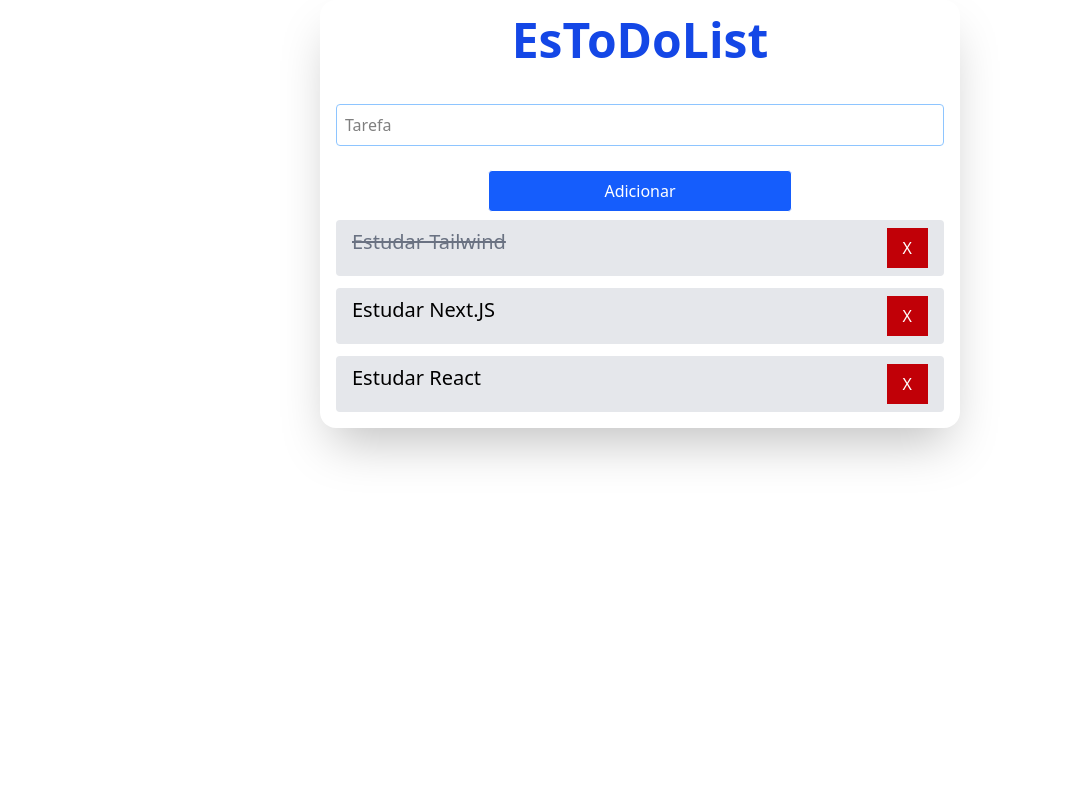
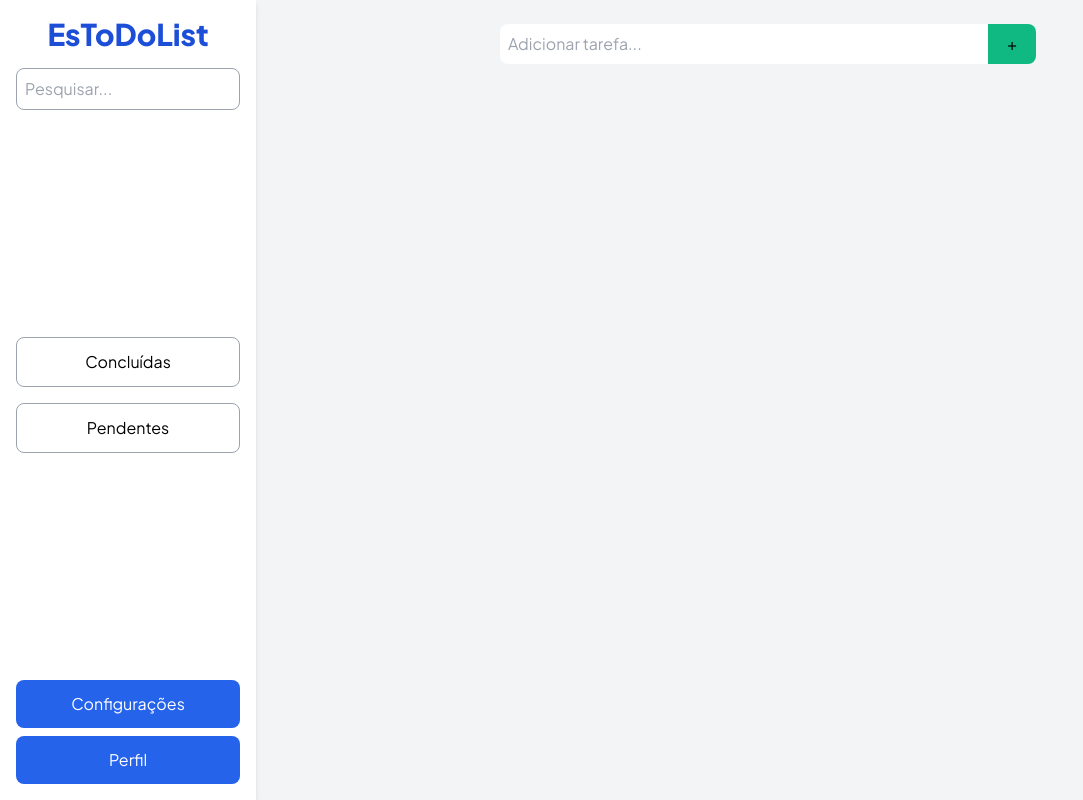
Before and after one commit to Lorena-Rinaldo/EsToDoList, a plain HTML site: page index.html in a window 1280 px wide. Shown: the whole page, without its empty margins (0-1083 px from the left). Drawn offline with nearby package versions, Linux system fonts and the light colour scheme; a small style sheet from the web is missing.

Commit message:
Inicialização da estrutura HTML com estilização Tailwind

```diff
--- a/index.html
+++ b/index.html
@@ -1,47 +1,84 @@
 <!DOCTYPE html>
-<html lang="pt-br">
+<html lang="pt-BR">
 
 <head>
   <meta charset="UTF-8">
   <meta name="viewport" content="width=device-width, initial-scale=1.0">
-
   <title>EsToDoList</title>
 
-  <script src="https://cdn.jsdelivr.net/npm/@tailwindcss/browser@4"></script>
+  <!-- Tailwind CSS via CDN -->
+  <link href="https://cdn.jsdelivr.net/npm/tailwindcss@2.2.19/dist/tailwind.min.css" rel="stylesheet">
+
+  <!-- Font Awesome -->
+  <link rel="stylesheet" href="https://cdnjs.cloudflare.com/ajax/libs/font-awesome/6.5.2/css/all.min.css"
+    integrity="sha512-SnH5WK+bZxgPHs44uWIX+LLMD/CDQz6ESV6/P79qDydo5YjWkK9p5/T6Bw3t/35p3D6uK1OQ2h8t2a/l3i6GqQ=="
+    crossorigin="anonymous" referrerpolicy="no-referrer" />
+
+  <!-- Google Fonts - Plus Jakarta Sans -->
+  <link rel="preconnect" href="https://fonts.googleapis.com">
+  <link rel="preconnect" href="https://fonts.gstatic.com" crossorigin>
+  <link href="https://fonts.googleapis.com/css2?family=Plus+Jakarta+Sans:ital,wght@0,200..800;1,200..800&display=swap"
+    rel="stylesheet">
+
+  <!-- Estilo customizado para a fonte Plus Jakarta Sans (se estiver usando CDN para Tailwind) -->
+  <!-- Se você está usando a configuração completa do Tailwind com 'tailwind.config.js', pode remover esta tag <style> -->
+  <style>
+    body {
+      font-family: 'Plus Jakarta Sans', sans-serif;
+    }
+  </style>
 </head>
 
-<body>
-  <div class="flex flex-col md:w-1/2 md:m-auto gap-2 m-6 p-4 shadow-2xl rounded-2xl ">
+<body class="flex h-screen bg-gray-100 dark:bg-black">
+  <aside class="flex flex-col justify-between w-64 h-screen p-4 bg-white shadow-md">
+    <div class="text-center ">
+      <div class="mb-4 text-3xl font-extrabold text-blue-700">
+        <h1>EsToDoList</h1>
+      </div>
 
-    <h1 class="text-5xl text-blue-700 font-bold text-center">
-      EsToDoList</h1>
+      <div class="relative">
+        <input class="w-full p-2 border border-gray-400 rounded-lg" type="text" id="pesquisar-tarefa"
+          placeholder="Pesquisar...">
+      </div>
+    </div>
 
-    <input type="text" placeholder="Tarefa" class="border border-blue-300 rounded p-2 w-full mt-8">
+    <nav class="flex flex-col items-center w-full gap-4">
+      <button
+        class="w-full p-3 text-center text-black bg-white border border-gray-400 rounded-lg hover:bg-blue-600 hover:text-white">
+        <h3>
+          Concluídas
+        </h3>
+      </button>
+      <button
+        class="w-full p-3 text-center text-black bg-white border border-gray-400 rounded-lg hover:bg-blue-600 hover:text-white">
+        <h3>
+          Pendentes
+        </h3>
+      </button>
+    </nav>
 
-    <button class="bg-blue-600 px-4 py-2 rounded mt-4 w-1/2 border border-black-100 text-white self-center">
-      Adicionar</button>
+    <div class="flex flex-col gap-2">
+      <button class="w-full p-3 text-center text-white bg-blue-600 rounded-lg hover:bg-blue-200 hover:text-black">
+        Configurações
+      </button>
 
-    <ul class="space-y-3">
-      <li class="flex justify-between bg-gray-200 px-4 py-2 rounded">
-        <span class="text-xl text-gray-500 line-through"> Estudar Tailwind</span>
-        <button class="bg-red-700 py-2 px-4 text-white">
-          X</button>
-      </li>
+      <button
+        class="w-full p-3 text-center text-white bg-blue-600 rounded-lg hover:bg-blue-200 hover:text-black focus:ring-green-20">
+        Perfil
+      </button>
+    </div>
+  </aside>
+  <main class="flex flex-col flex-1 p-6">
+    <header class="flex w-full bg-violet-500">
+      <div class="flex flex-row items-center justify-center w-full">
+        <input type="text" id="adicionar-tarefa" placeholder="Adicionar tarefa..." class="w-2/4 p-2 border-gray-400 rounded-l-lg">
+        <button class="w-12 p-2 bg-green-500 rounded-r-lg">+</button>
+      </div>
+    </header>
+    <footer>
 
-      <li class="flex justify-between bg-gray-200 px-4 py-2 rounded">
-        <span class="text-xl text-black"> Estudar Next.JS</span>
-        <button class="bg-red-700 py-2 px-4 text-white">
-          X</button>
-      </li>
-
-      <li class="flex justify-between bg-gray-200 px-4 py-2 rounded">
-        <span class="text-xl text-black"> Estudar React</span>
-        <button class="bg-red-700 py-2 px-4 text-white">
-          X</button>
-      </li>
-    </ul>
-
-  </div>
+    </footer>
+  </main>
 </body>
 
 </html>
```
Also changed, not shown: docs/requisitos-funcionais.md (+6 -5 lines), tailwind.config.js (added, +12 -0 lines), 2 other files.
